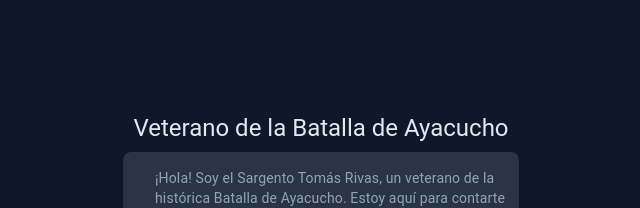
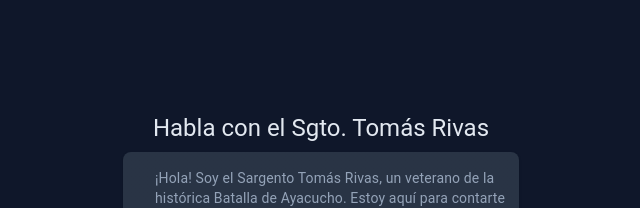
Before and after one commit to Mueble2/NLP-ChatBot-TA, a React (Vite) app in the folder frontend/: page / in a window 1280 px wide. Shown: the top 208 px of the page, without its empty margins (319-959 px from the left). Built offline with nearby package versions, Linux system fonts and the light colour scheme.

Commit message:
Corregir título

```diff
--- a/frontend/src/App.tsx
+++ b/frontend/src/App.tsx
@@ -105,7 +105,7 @@ function App({ onToggleTheme, themeMode }: Props) {
 
       <Container maxWidth="xs">
         <Typography variant="h5" align="center" gutterBottom>
-          Veterano de la Batalla de Ayacucho
+          Habla con el Sgto. Tomás Rivas
         </Typography>
 
         <Paper
```
